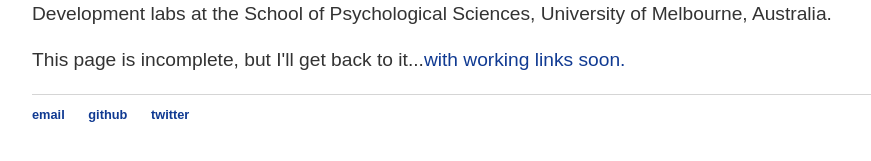
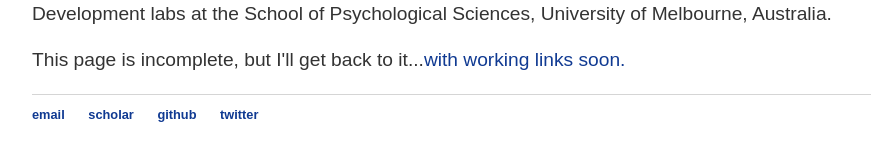
Before and after one commit to jacobmpaul/jacobmpaul.github.io, a Jekyll site: the page built from index.html, in a window 1280 px wide. Shown: the part 562-723 px from the top of the page, without its empty margins (160-1031 px from the left). Built offline with Jekyll 4.4.1, drawn with Linux system fonts in a browser that asks for light colours.

Commit message:
Update default.html
Updated email address and added google scholar link

```diff
--- a/_layouts/default.html
+++ b/_layouts/default.html
@@ -25,7 +25,8 @@
 			</div><!-- /.container -->
 			<footer>
 	    		<ul>
-	        		<li><a href="mailto:jacobmp@unimelb.edu.au">email</a></li>
+	        		<li><a href="mailto:jacob.paul@unimelb.edu.au">email</a></li>
+				<li><a href="https://scholar.google.com/citations?user=ZIOR3Y4AAAAJ&hl=en">scholar</a></li>
 	        		<li><a href="https://github.com/jacobmpaul">github</a></li>
 				<li><a href="https://twitter.com/jacob_m_paul">twitter</a></li>
 				</ul>
```
